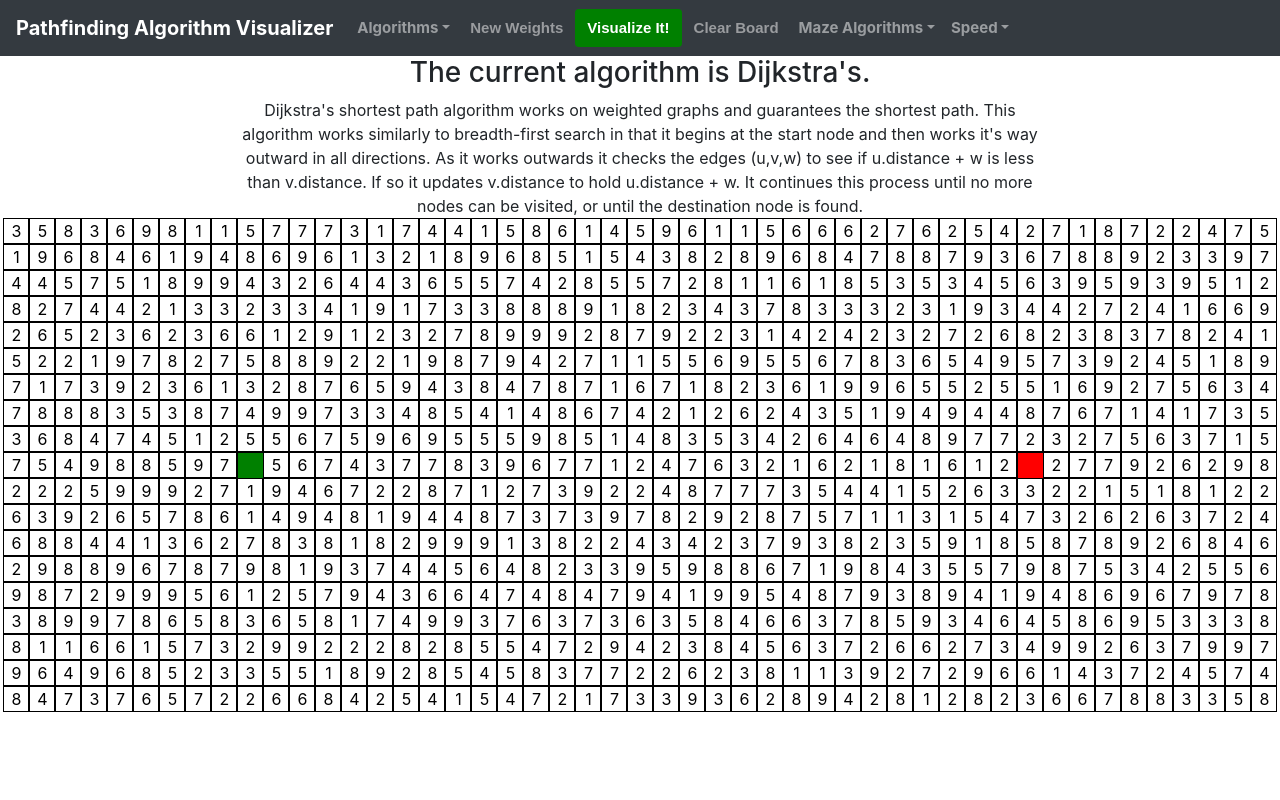
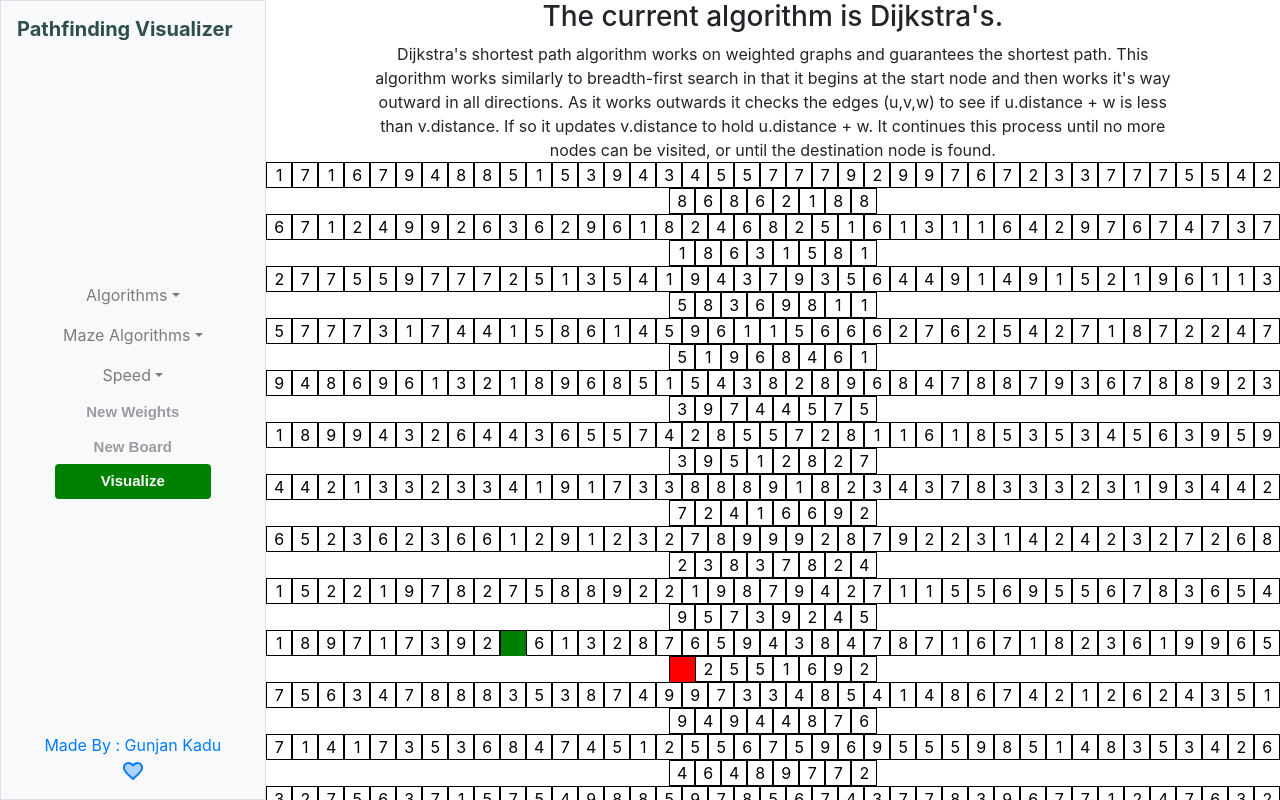
Before and after one commit to GunjanKadu/PathFindingVisualizer, a React (Create React App) app: page / in a window 1280 px wide. Shown: the top 800 px of the page. Built offline with nearby package versions, Linux system fonts and the light colour scheme.

Commit message:
Styling Changes

```diff
--- a/package.json
+++ b/package.json
@@ -3,6 +3,8 @@
   "version": "0.1.0",
   "private": true,
   "dependencies": {
+    "@material-ui/core": "^4.11.0",
+    "@material-ui/icons": "^4.9.1",
     "@testing-library/jest-dom": "^4.2.4",
     "@testing-library/react": "^9.5.0",
     "@testing-library/user-event": "^7.2.1",
--- a/public/index.html
+++ b/public/index.html
@@ -24,7 +24,7 @@
       work correctly both with client-side routing and a non-root public URL.
       Learn how to configure a non-root public URL by running `npm run build`.
     -->
-    <title>React App</title>
+    <title>PathFinder Visualizer</title>
   </head>
   <body>
     <noscript>You need to enable JavaScript to run this app.</noscript>
--- a/src/Components/Board/board.css
+++ b/src/Components/Board/board.css
@@ -8,3 +8,12 @@
 .h3 {
   font-weight: bold;
 }
+.holder {
+  display: flex;
+}
+.header {
+  flex: 0.2;
+}
+.body {
+  flex: 0.8;
+}
--- a/src/Components/Board/board.tsx
+++ b/src/Components/Board/board.tsx
@@ -323,7 +323,8 @@ export default class Visualizer extends Component<{}, IVisualizerState> {
   render() {
     const { grid, mouseIsPressed, visualized, algo } = this.state;
     return (
-      <div>
+      <div className="holder">
+        <div className="header">
           <Header
             visualize={this.visualize}
             changeAlgo={this.algoChange}
@@ -333,7 +334,8 @@ export default class Visualizer extends Component<{}, IVisualizerState> {
             visualized={visualized}
             generateMaze={this.generateMaze}
           ></Header>
-
+        </div>
+        <div className="body">
           <h3>The current algorithm is {this.state.algoText}.</h3>
           <div className="information">{algo?.text}</div>
           <div className="board">
@@ -367,6 +369,7 @@ export default class Visualizer extends Component<{}, IVisualizerState> {
             })}
           </div>
         </div>
+      </div>
     );
   }
 }
--- a/src/Components/TopBar/topbar.css
+++ b/src/Components/TopBar/topbar.css
@@ -25,7 +25,7 @@
 }
 
 .non-visualize-button:hover {
-  color: white;
+  color: #007bff;
   background-color: inherit;
 }
 .non-visualize-button:disabled {
@@ -50,3 +50,10 @@
 .visualize-it-button:hover {
   background-color: green;
 }
+.nav {
+  height: 100vh;
+  display: flex;
+}
+.border {
+  border: 2px solid lightgray;
+}
--- a/src/Components/TopBar/topbar.tsx
+++ b/src/Components/TopBar/topbar.tsx
@@ -4,7 +4,7 @@ import Navbar from "react-bootstrap/Navbar";
 import Nav from "react-bootstrap/Nav";
 import NavDropdown from "react-bootstrap/NavDropdown";
 import { IHeader } from "../../Utility/interfaces";
-
+import FavoriteTwoToneIcon from "@material-ui/icons/FavoriteTwoTone";
 import "./topbar.css";
 /*
 Controls menu for the pathfinding visualizer app.
@@ -12,12 +12,22 @@ Controls menu for the pathfinding visualizer app.
 export default class Header extends Component<IHeader, {}> {
   render() {
     return (
-      <div>
-        <Navbar expand="lg" bg="dark" variant="dark">
-          <Navbar.Brand href=".">Pathfinding Algorithm Visualizer</Navbar.Brand>
+      <div className="nav">
+        <Navbar
+          expand="lg"
+          bg="light"
+          variant="light"
+          className="flex-column border"
+        >
+          <Navbar.Brand
+            href="."
+            style={{ color: "darkslategray", fontWeight: "bold" }}
+          >
+            Pathfinding Visualizer
+          </Navbar.Brand>
           <Navbar.Toggle aria-controls="basic-navbar-nav" />
           <Navbar.Collapse id="basic-navbar-nav">
-            <Nav className="mr-auto">
+            <Nav className="mr-auto flex-column">
               <NavDropdown
                 title="Algorithms"
                 id="basic-nav-dropdown"
@@ -52,27 +62,7 @@ export default class Header extends Component<IHeader, {}> {
                   DFS
                 </NavDropdown.Item>
               </NavDropdown>
-              <Button
-                className="non-visualize-button"
-                onClick={this.props.changeWeights}
-                disabled={this.props.visualized}
-              >
-                New Weights
-              </Button>
-              <Button
-                className="visualize-it-button"
-                onClick={this.props.visualize}
-                disabled={this.props.visualized}
-              >
-                Visualize It!
-              </Button>
-              <Button
-                className="non-visualize-button"
-                onClick={this.props.clearBoard}
-                disabled={this.props.visualized}
-              >
-                Clear Board
-              </Button>
+
               <NavDropdown
                 title="Maze Algorithms"
                 id="basic-nav-dropdown"
@@ -132,8 +122,33 @@ export default class Header extends Component<IHeader, {}> {
                   Fast
                 </NavDropdown.Item>
               </NavDropdown>
+              <Button
+                className="non-visualize-button"
+                onClick={this.props.changeWeights}
+                disabled={this.props.visualized}
+              >
+                New Weights
+              </Button>
+
+              <Button
+                className="non-visualize-button"
+                onClick={this.props.clearBoard}
+                disabled={this.props.visualized}
+              >
+                New Board
+              </Button>
+              <Button
+                className="visualize-it-button"
+                onClick={this.props.visualize}
+                disabled={this.props.visualized}
+              >
+                Visualize
+              </Button>
             </Nav>
           </Navbar.Collapse>
+          <Nav.Link href="https://github.com/GunjanKadu">
+            Made By : Gunjan Kadu <FavoriteTwoToneIcon />
+          </Nav.Link>
         </Navbar>
       </div>
     );
--- a/src/Utility/grid.ts
+++ b/src/Utility/grid.ts
@@ -39,9 +39,9 @@ export default class Grid implements IGrid {
     end: Array<number>
   ): Array<Array<INodeProperties>> {
     const grid: Array<Array<INodeProperties>> = [];
-    for (let row = 0; row < 19; row++) {
+    for (let row = 0; row < 17; row++) {
       const newRow = [];
-      for (let col = 0; col < 49; col++) {
+      for (let col = 0; col < 47; col++) {
         newRow.push(this.initializeNode(row, col, weighted, start, end));
       }
       grid.push(newRow);
```
Also changed, not shown: src/Utility/algo.svg (added), 1 other file (tests, documents, lock files or other folders). Lines whose indentation alone changed are shown as unchanged.
